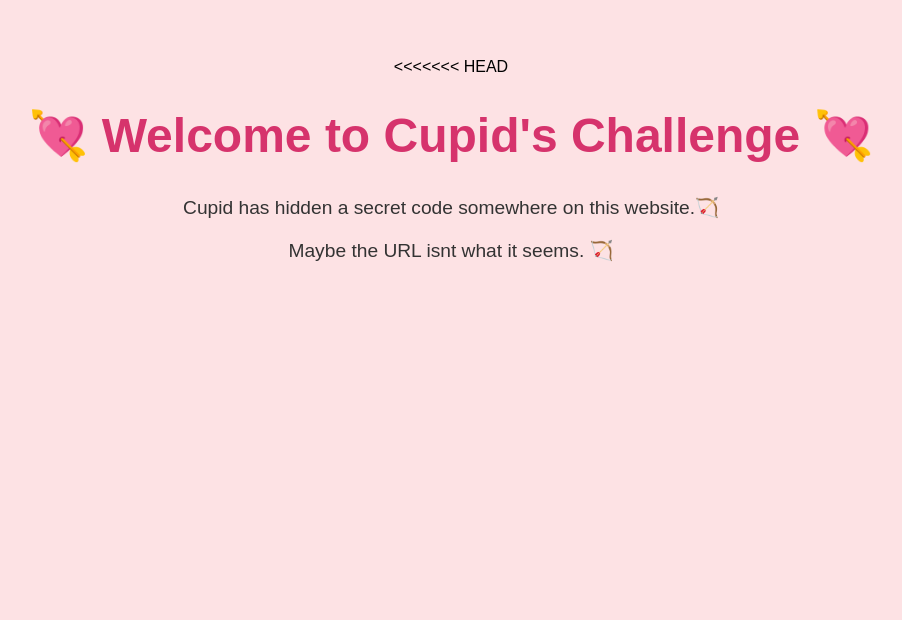
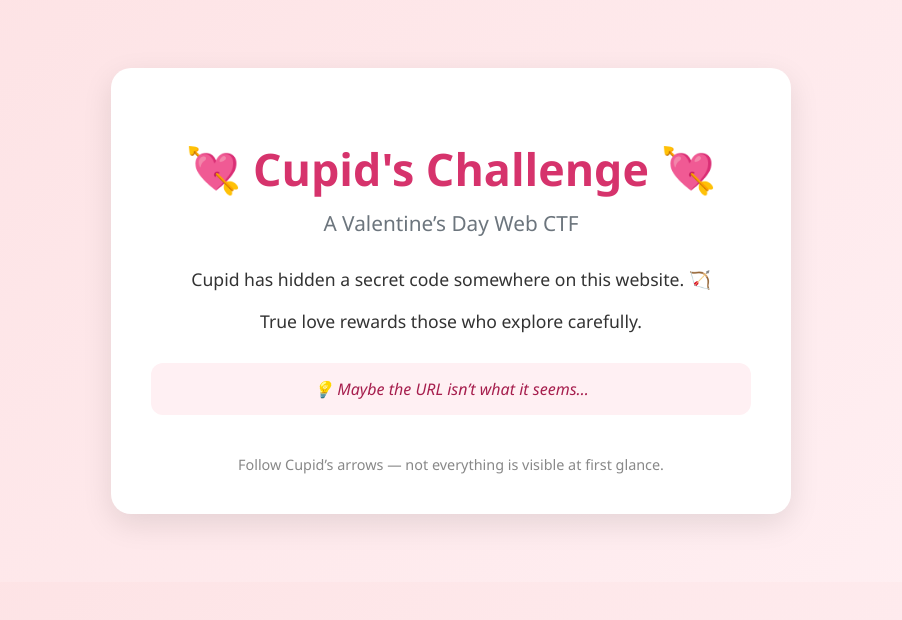
Before and after one commit to karimsana2006-cmd/hidden-valentines-directories, a plain HTML site: page index.html in a window 1280 px wide. Shown: the whole page, without its empty margins (189-1091 px from the left). Drawn offline with Linux system fonts and the light colour scheme.

Commit message:
Update index.html

```diff
--- a/index.html
+++ b/index.html
@@ -1,31 +1,78 @@
 <!DOCTYPE html>
-<<<<<<< HEAD
 <html lang="en">
 <head>
   <meta charset="UTF-8">
-    <title>Cupid's Challenge 💘there is a (cupids-secret) flag.html</title>
+  <title>⤷⤷⤷SECRET: Cupids secret->flag.html</title>
+
   <style>
     body {
-            background-color: #fde2e4; /* SECRET: Cupids secret->flag.html */
+      background: linear-gradient(135deg, #fde2e4, #fff0f3);
+      font-family: "Segoe UI", Arial, sans-serif;
       text-align: center;
-            font-family: Arial, sans-serif;
-            padding: 50px;
+      padding: 60px 20px;
+      color: #333;
     }
+
+    .card {
+      background: white;
+      max-width: 600px;
+      margin: auto;
+      padding: 40px;
+      border-radius: 20px;
+      box-shadow: 0 10px 30px rgba(0, 0, 0, 0.1);
+    }
+
     h1 {
-            font-size: 3em;
+      font-size: 2.8em;
       color: #d6336c;
+      margin-bottom: 10px;
     }
+
+    .subtitle {
+      font-size: 1.3em;
+      color: #6c757d;
+      margin-bottom: 30px;
+    }
+
     p {
-            font-size: 1.2em;
-            color: #333;
+      font-size: 1.1em;
+      margin-bottom: 15px;
+    }
+
+    .hint {
+      margin-top: 30px;
+      padding: 15px;
+      background: #fff0f3;
+      border-radius: 12px;
+      font-style: italic;
+      color: #a61e4d;
+    }
+
+    footer {
+      margin-top: 40px;
+      font-size: 0.9em;
+      color: #888;
     }
   </style>
 </head>
+
 <body>
-    <h1>💘 Welcome to Cupid's Challenge 💘</h1>
-    <p>Cupid has hidden a secret code somewhere on this website.🏹</p>
-    <p>Maybe the URL isnt what it seems. 🏹</p>
+
+  <div class="card">
+    <h1>💘 Cupid's Challenge 💘</h1>
+    <div class="subtitle">A Valentine’s Day Web CTF</div>
+
+    <p>Cupid has hidden a secret code somewhere on this website. 🏹</p>
+    <p>True love rewards those who explore carefully.</p>
+
+    <div class="hint">
+      💡 Maybe the URL isn’t what it seems…
+    </div>
+
+    <footer>
+      Follow Cupid’s arrows — not everything is visible at first glance.
+    </footer>
+  </div>
+
 </body>
-
-
 </html>
```
Lines whose indentation alone changed are shown as unchanged.
